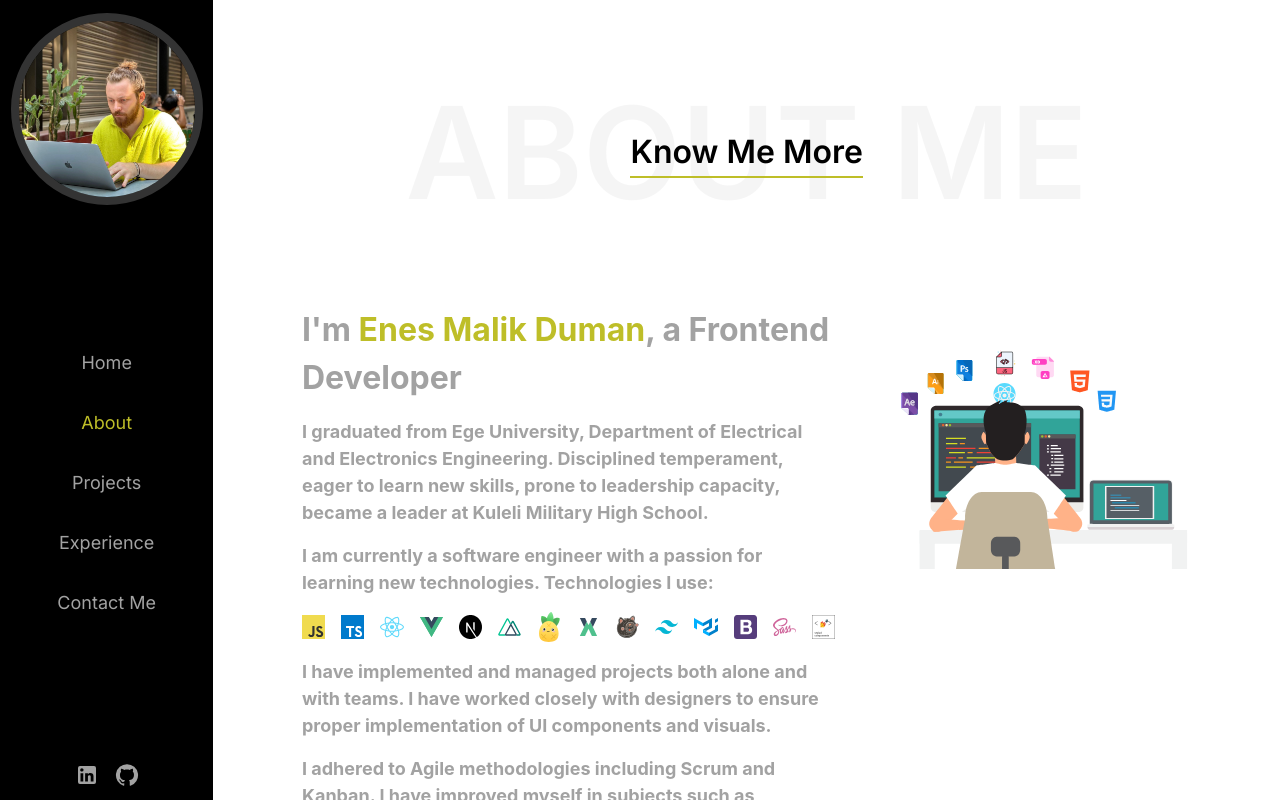
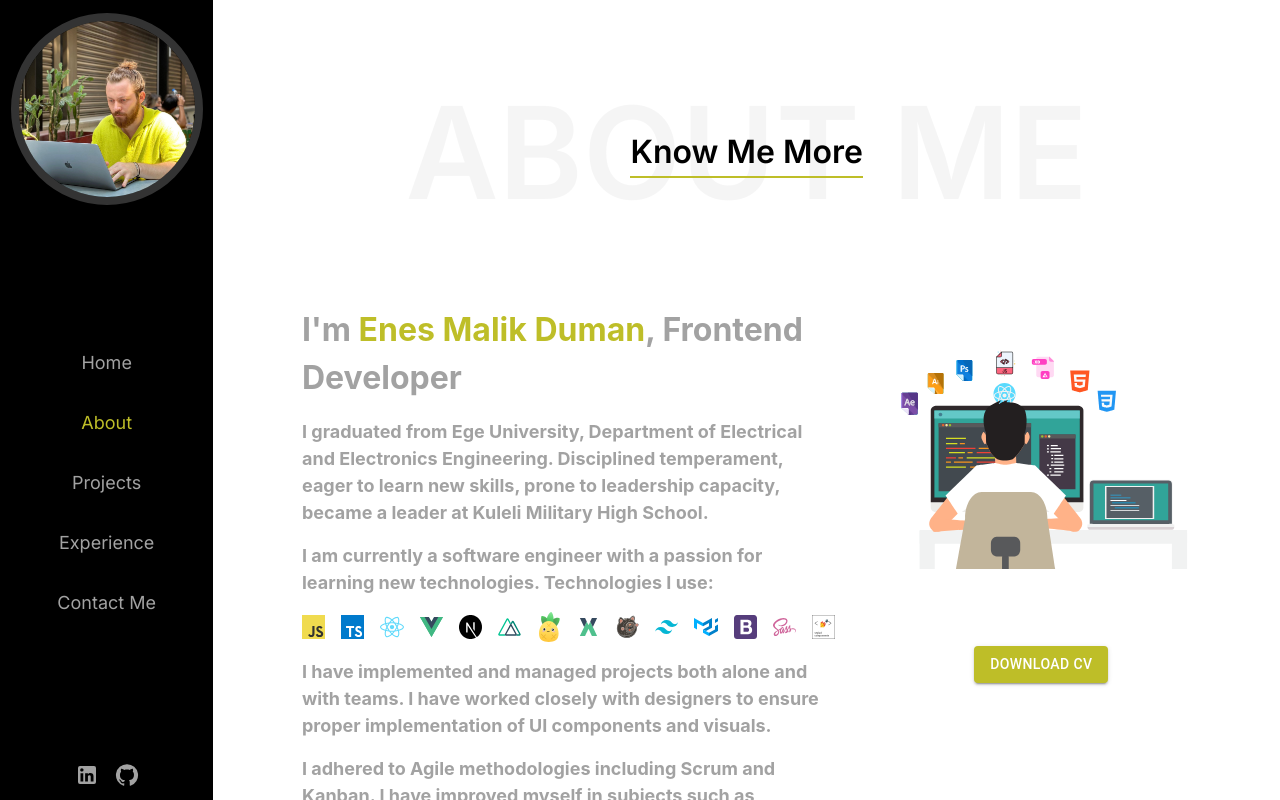
Before and after one commit to enesmalikdmn/personal-website, a Next.js app: page /about in a window 1280 px wide. Built offline with nearby package versions, Linux system fonts and the light colour scheme.

Commit message:
feat: download cv added

```diff
--- a/app/about/page.tsx
+++ b/app/about/page.tsx
@@ -4,6 +4,7 @@ import lottie from "lottie-web";
 import animationData from "@/public/animations/developer.json";
 import TechIcon from "@/components/TechIcon";
 import { techStack } from "@/lib/logos";
+import Button from "@mui/material/Button";
 
 export default function About() {
   const container = useRef(null);
@@ -22,6 +23,13 @@ export default function About() {
     }
   }, []);
 
+  const downloadCV = () => {
+    const link = document.createElement("a");
+    link.href = "/EnesMalikDuman-CV.pdf";
+    link.download = "EnesMalikDuman-CV.pdf";
+    link.click();
+  };
+
   return (
     <main className="flex flex-col text-primary bg-white h-full">
       <div className="relative flex flex-col items-center m-32">
@@ -35,7 +43,7 @@ export default function About() {
       <div className="flex justify-center gap-14">
         <div className="w-1/2 flex flex-col gap-4">
           <div className="page-text-font text-[32px]">
-            I&apos;m <span className="text-[#BEBE28]">Enes Malik Duman</span>, a
+            I&apos;m <span className="text-[#BEBE28]">Enes Malik Duman</span>,
             Frontend Developer
           </div>
           <p className="text-primary page-text-font text-[18px] text-left">
@@ -63,10 +71,22 @@ export default function About() {
             as a Frontend team leader for three months.
           </p>
         </div>
-        <div
-          ref={container}
-          style={{ width: "300px", height: "300px", zIndex: 2 }}
-        />
+        <div className="gap-4">
+          <div
+            ref={container}
+            style={{ width: "300px", height: "300px", zIndex: 2 }}
+          />
+          <div className="flex justify-center mt-10">
+            <Button
+              sx={{ backgroundColor: "#BEBE28" }}
+              variant="contained"
+              style={{ zIndex: 2 }}
+              onClick={downloadCV}
+            >
+              Download CV
+            </Button>
+          </div>
+        </div>
       </div>
     </main>
   );
```
Also changed, not shown: 1 other file (tests, documents, lock files or other folders).
